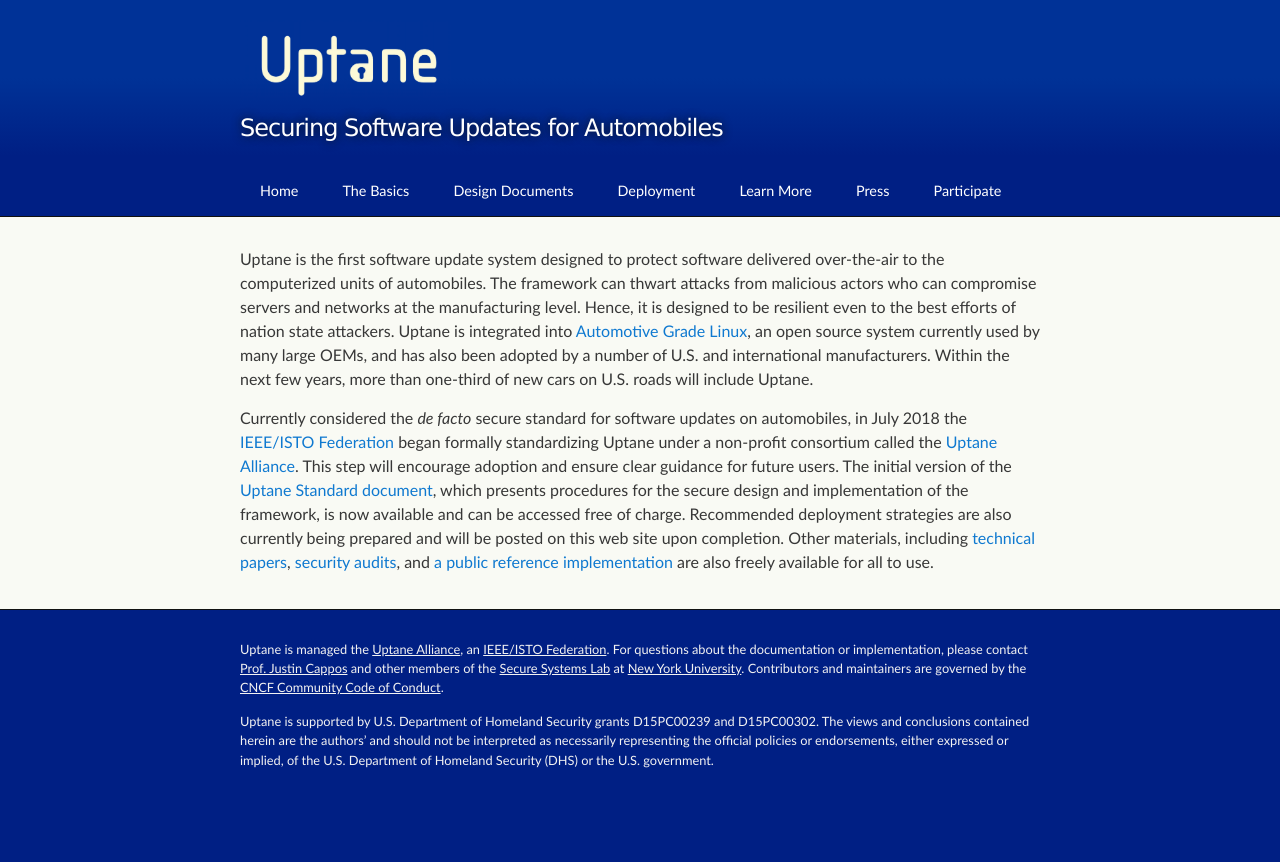
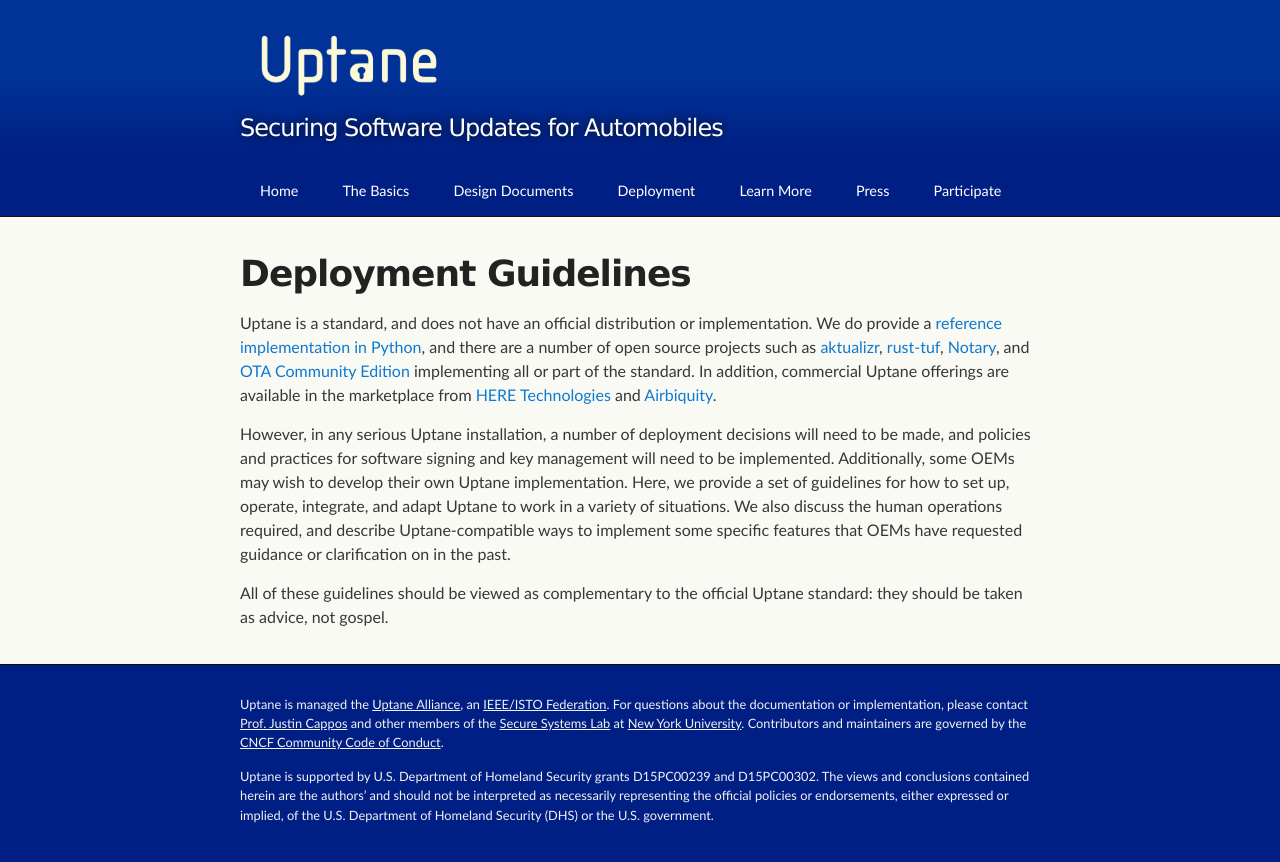
Before and after one commit to uptane/deployment-considerations, a Jekyll site: the page built from index.md, in a window 1280 px wide. Shown: the top 862 px of the page. Built offline with Jekyll 4.4.1, drawn with Linux system fonts in a browser that asks for light colours; our own code applies the rules of GitHub Pages for plain Markdown files.

Commit message:
Fix index.html

```diff
--- a/_data/navbar.yml
+++ b/_data/navbar.yml
@@ -33,7 +33,7 @@
 - text: Deployment
   sub:
     - text: Introduction
-      url: /deployment-considerations/introduction.html
+      url: /deployment-considerations/index.html
     - text: Preparing ECUs
       url: /deployment-considerations/ecus.html
     - text: Preparing servers
--- a/index.md
+++ b/index.md
@@ -1,20 +1,12 @@
 ---
 layout: default
-css_id: landing
+css_id: introduction
 ---
 
-Uptane is the first software update system designed to protect software delivered over-the-air to the computerized units of automobiles.
-The framework can thwart attacks from malicious actors who can
-compromise servers and networks at the manufacturing level.  Hence, it is designed to be resilient even to the best efforts of nation state
-attackers. Uptane is integrated into [Automotive Grade Linux](https://www.automotivelinux.org/),
-an open source system currently used by many large OEMs, and has also been adopted by a number of U.S. and international manufacturers. Within the next few years, more than one-third of new cars on U.S. roads will include Uptane.
+# Deployment Guidelines
 
-Currently considered the *de facto* secure standard for software updates on
-automobiles, in July 2018 the [IEEE/ISTO Federation](https://ieee-isto.org/) began
-formally standardizing Uptane under a non-profit consortium called the [Uptane
-Alliance](https://ieee-isto.org/member_programs/uptane-alliance/). This
-step will encourage adoption and ensure clear guidance for future
-users. The initial version of the [Uptane Standard document](https://uptane.github.io/uptane-standard/uptane-standard.html), which presents procedures for the secure design and implementation of the framework, is now available and can be accessed free of charge. Recommended deployment strategies are also currently being prepared and will be posted on this web site upon completion. Other materials, including [technical papers](https://uptane.github.io/publications.html),
-[security audits](https://uptane.github.io/audits.html), and
-[a public reference implementation](https://github.com/uptane/uptane)
-are also freely available for all to use.
+Uptane is a standard, and does not have an official distribution or implementation. We do provide a [reference implementation in Python](https://github.com/uptane/uptane), and there are a number of open source projects such as [aktualizr](https://github.com/advancedtelematic/aktualizr), [rust-tuf](https://github.com/heartsucker/rust-tuf), [Notary](https://github.com/theupdateframework/notary), and [OTA Community Edition](https://github.com/advancedtelematic/ota-community-edition/) implementing all or part of the standard. In addition, commercial Uptane offerings are available in the marketplace from [HERE Technologies](https://www.here.com/products/automotive/ota-technology) and [Airbiquity](https://www.airbiquity.com/product-offerings/software-and-data-management).
+
+However, in any serious Uptane installation, a number of deployment decisions will need to be made, and policies and practices for software signing and key management will need to be implemented. Additionally, some OEMs may wish to develop their own Uptane implementation. Here, we provide a set of guidelines for how to set up, operate, integrate, and adapt Uptane to work in a variety of situations. We also discuss the human operations required, and describe Uptane-compatible ways to implement some specific features that OEMs have requested guidance or clarification on in the past.
+
+All of these guidelines should be viewed as complementary to the official Uptane standard: they should be taken as advice, not gospel.
```
Also changed, not shown: introduction.md (deleted, +0 -12 lines).
